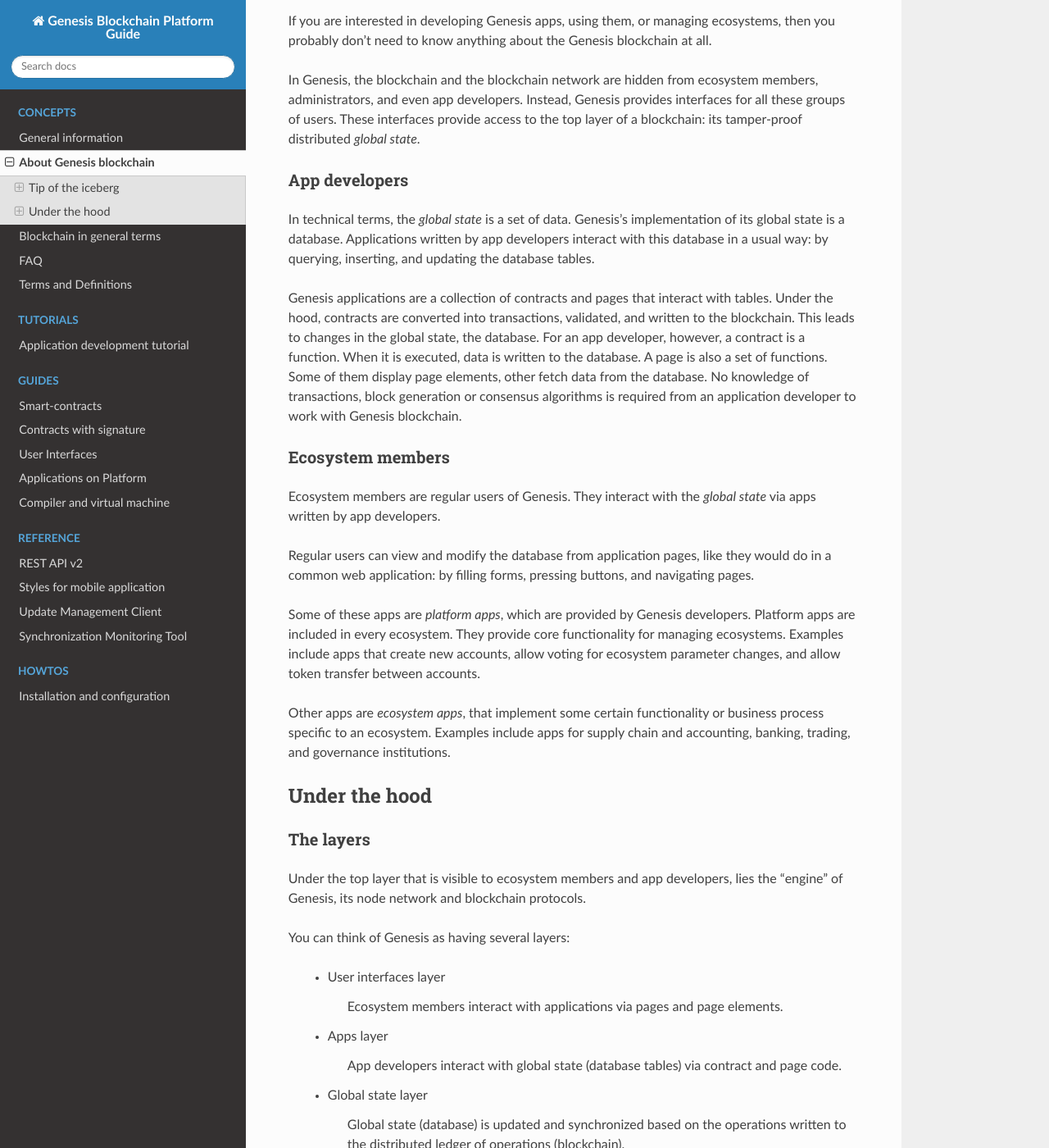
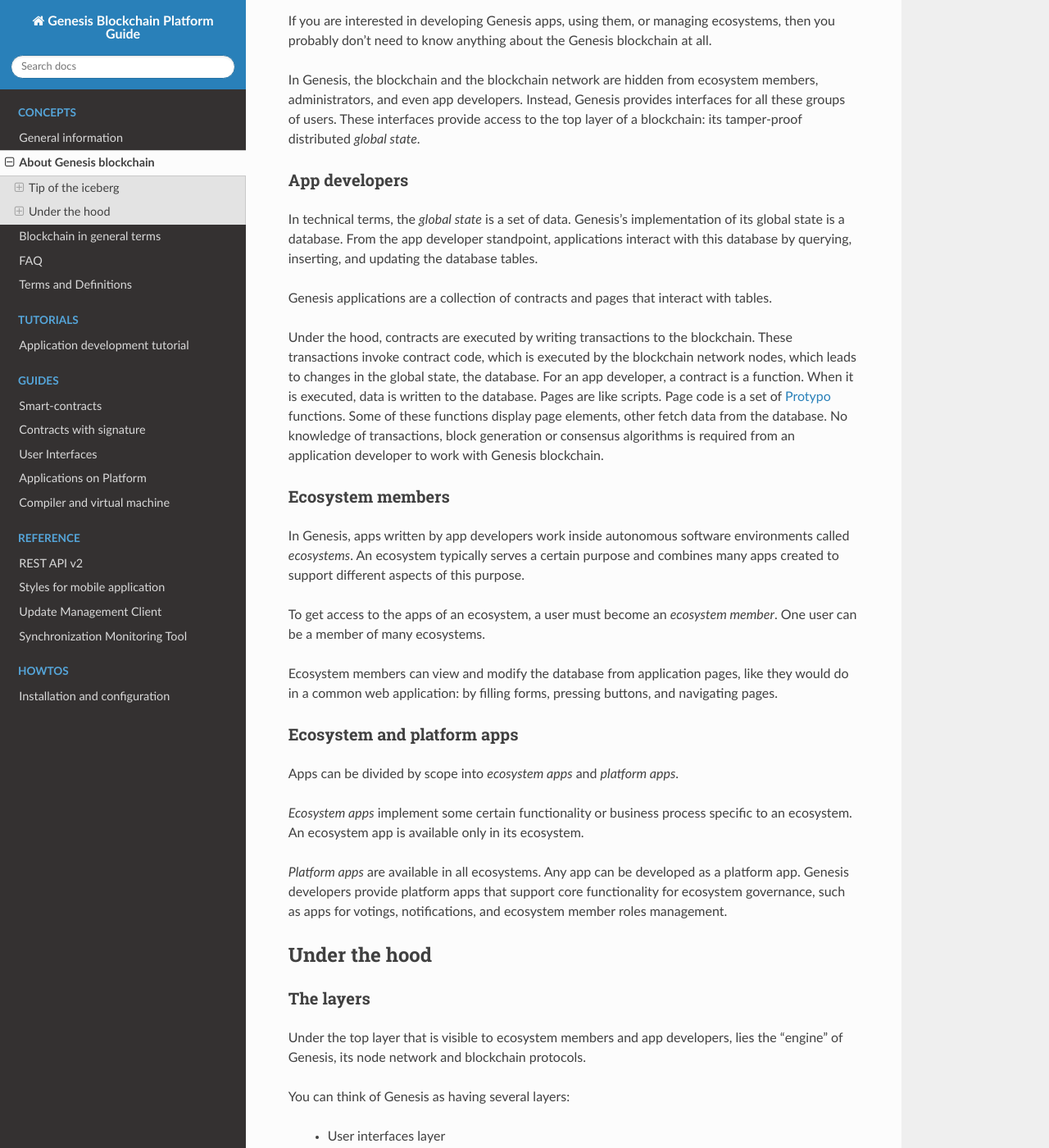
Before and after one commit to AplaProject/apla-docs-en, a Sphinx documentation site: the page built from source/concepts/blockchain-layers.rst, in a window 1280 px wide and 1400 px high, scrolled down 250 px. Shown: the whole window at 82% size. Built offline with Sphinx 7.4.7 and the Read the Docs theme 2.0.0, drawn with Linux system fonts in a browser that asks for light colours; some of the changed text lies outside the part shown.

Commit message:
Clarifications and changes after a review (blockchain-layers.rst)

```diff
--- a/source/concepts/blockchain-layers.rst
+++ b/source/concepts/blockchain-layers.rst
@@ -32,27 +32,39 @@
 App developers
 --------------
 
-In technical terms, the *global state* is a set of data. |platform|'s implementation of its global state is a database. Applications written by app developers interact with this database in a usual way: by querying, inserting, and updating the database tables.
+In technical terms, the *global state* is a set of data. |platform|'s implementation of its global state is a database. From the app developer standpoint, applications interact with this database by querying, inserting, and updating the database tables.
 
-|platform| applications are a collection of contracts and pages that interact with tables. Under the hood, contracts are converted into transactions, validated, and written to the blockchain. This leads to changes in the global state, the database. For an app developer, however, a contract is a function. When it is executed, data is written to the database. A page is also a set of functions. Some of them display page elements, other fetch data from the database. No knowledge of transactions, block generation or consensus algorithms is required from an application developer to work with |platform| blockchain.
+|platform| applications are a collection of contracts and pages that interact with tables.
+
+Under the hood, contracts are executed by writing transactions to the blockchain. These transactions invoke contract code, which is executed by the blockchain network nodes, which leads to changes in the global state, the database. For an app developer, a contract is a function. When it is executed, data is written to the database. Pages are like scripts. Page code is a set of :doc:`Protypo </topics/templates2>` functions. Some of these functions display page elements, other fetch data from the database. No knowledge of transactions, block generation or consensus algorithms is required from an application developer to work with |platform| blockchain.
 
 
 Ecosystem members
 -----------------
 
-Ecosystem members are regular users of |platform|. They interact with the *global state* via apps written by app developers.
+In |platform|, apps written by app developers work inside autonomous software environments called *ecosystems*. An ecosystem typically serves a certain purpose and combines many apps created to support different aspects of this purpose.
 
-Regular users can view and modify the database from application pages, like they would do in a common web application: by filling forms, pressing buttons, and navigating pages.
+To get access to the apps of an ecosystem, a user must become an *ecosystem member*. One user can be a member of many ecosystems.
+
+Ecosystem members can view and modify the database from application pages, like they would do in a common web application: by filling forms, pressing buttons, and navigating pages.
 
 
-Some of these apps are *platform apps*, which are provided by |platform| developers. Platform apps are included in every ecosystem. They provide core functionality for managing ecosystems. Examples include apps that create new accounts, allow voting for ecosystem parameter changes, and allow token transfer between accounts.
+Ecosystem and platform apps
+---------------------------
 
-Other apps are *ecosystem apps*, that implement some certain functionality or business process specific to an ecosystem. Examples include apps for supply chain and accounting, banking, trading, and governance institutions.
+Apps can be divided by scope into *ecosystem apps* and *platform apps*.
+
+*Ecosystem apps* implement some certain functionality or business process specific to an ecosystem. An ecosystem app is available only in its ecosystem.
+
+*Platform apps* are available in all ecosystems. Any app can be developed as a platform app. |platform| developers provide platform apps that support core functionality for ecosystem governance, such as apps for votings, notifications, and ecosystem member roles management.
+
+.. todo::
+
+    Move this to ecosystem intro
 
 
 Under the hood
 ==============
-
 
 The layers
 ----------
@@ -90,7 +102,7 @@
 
 Thus, the top layer is connected to the bottom layer and the transaction flow goes in the opposite direction:
 
-    - A user action in an app creates a transaction.
+    - A user action in the user interface creates a transaction.
 
     - The transaction gets included in a block.
 
@@ -120,6 +132,10 @@
 
     - Provides an IDE for app development.
 
+    - Stores private keys of user accounts and performs authorization.
+
+    - Requests app page data from the database, and displays app pages to users.
+
     - Sends transactions to the backend via :doc:`REST API</reference/api2>`.
 
         Transactions are created automatically for user actions that require a transaction. For example, when an app developer executes a contract from the IDE, Molis converts this action into a transaction.
@@ -129,4 +145,10 @@
 
     - Keeps the global state (the database) of the node.
     - Implements all |platform| blockchain protocols.
+    - Executes contract code in a :doc:`virtual machine </topics/vm>`.
+    - Executes page code in a :doc:`template engine </topics/templates2>`. The result is page data that can be used by Molis client.
     - Implements :doc:`REST API</reference/api2>`.
+
+.. todo::
+
+    Make the templates link refer to a more specific heading: Interface Template Engine.
```
